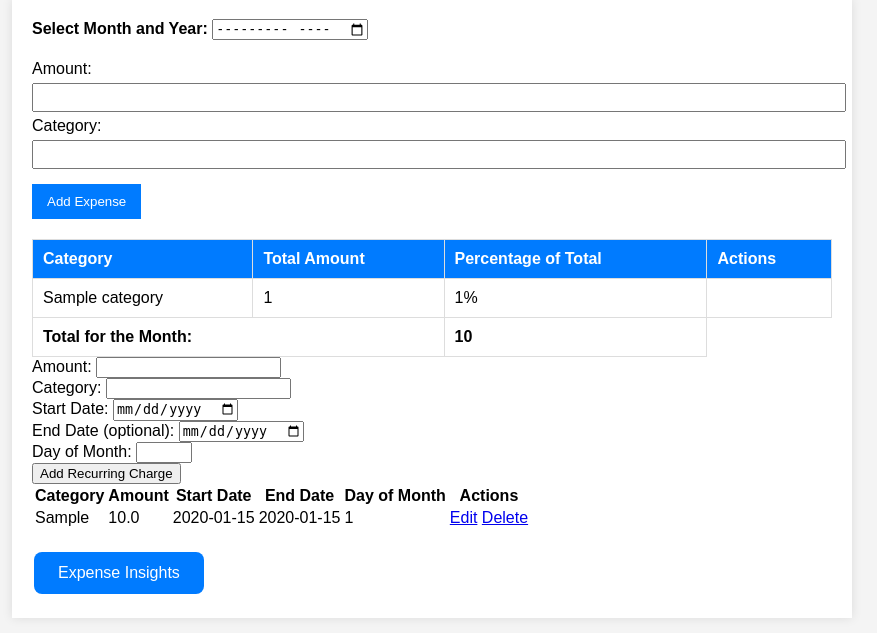
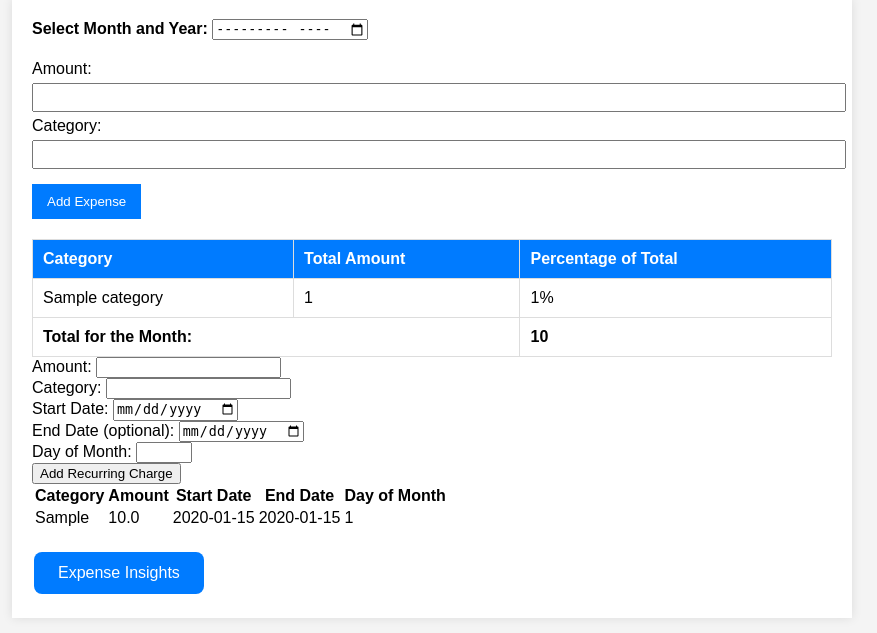
Before and after one commit to YukioRivera/expenseTracker, a Flask app: template app/templates/index.html in a window 1280 px wide. Shown: the part 109-742 px from the top of the page, without its empty margins (208-1085 px from the left). Run offline with Flask 2, Linux system fonts and the light colour scheme; tables that the repository leaves empty hold one stand-in row (values such as "Sample post"); the template is opened without the code that fills it: values that come from a table or form of the project are taken from there, most other values are stand-ins (such as "Sample title", 1, 10 or a date in 2020).

Commit message:
removed action column, added by accident

```diff
--- a/app/routes.py
+++ b/app/routes.py
@@ -1,12 +1,12 @@
 from flask import Blueprint, render_template, request, redirect, url_for, flash
 from datetime import datetime
-from app.models import Expense, User
+from app.models import Expense, User, RecurringCharge
 from app import db, login_manager
 from collections import defaultdict
 from flask import jsonify
 from werkzeug.security import check_password_hash, generate_password_hash
 from flask_login import login_user, logout_user, login_required, current_user
-from app.models import RecurringCharge
+
 
 main = Blueprint('main', __name__)
 
@@ -66,7 +66,9 @@ def home():
 
     # Get the list of unique categories that have recurring charges
     recurring_categories = db.session.query(RecurringCharge.category).distinct().all()
+    print("recurring_categories: ", recurring_categories)
     recurring_category_names = [category[0] for category in recurring_categories]
+    print("recurring_category_names: ", recurring_category_names)
 
     return render_template(
         'index.html',
--- a/app/templates/index.html
+++ b/app/templates/index.html
@@ -29,7 +29,6 @@
                 <th>Category</th>
                 <th>Total Amount</th>
                 <th>Percentage of Total</th>
-                <th>Actions</th>  <!-- Add an Actions column header -->
             </tr>
         </thead>
         <tbody>
@@ -39,12 +38,6 @@
                     <td>{{ category }}</td>
                     <td>{{ total_amount }}</td>
                     <td>{{ category_percentages[category] }}%</td>
-                    <td>
-                        <!-- Add an Edit link for recurring charges -->
-                        {% if category in recurring_category_names %}
-                            <a href="{{ url_for('main.edit_recurring_charge', category=category) }}">Edit</a>
-                        {% endif %}
-                    </td>
                 </tr>
                 {% endfor %}
             {% else %}
@@ -97,7 +90,6 @@
                 <th>Start Date</th>
                 <th>End Date</th>
                 <th>Day of Month</th>
-                <th>Actions</th>
             </tr>
         </thead>
         <tbody>
@@ -109,16 +101,11 @@
                     <td>{{ charge.start_date }}</td>
                     <td>{{ charge.end_date or 'N/A' }}</td>
                     <td>{{ charge.day_of_month }}</td>
-                    <td>
-                        <!-- Edit and Delete buttons (you'll need to implement the routes and logic for these) -->
-                        <a href="{{ url_for('main.edit_recurring_charge', id=charge.id) }}">Edit</a>
-                        <a href="{{ url_for('main.delete_recurring_charge', id=charge.id) }}">Delete</a>
-                    </td>
                 </tr>
                 {% endfor %}
             {% else %}
                 <tr>
-                    <td colspan="6">No recurring charges found.</td>
+                    <td colspan="5">No recurring charges found.</td>
                 </tr>
             {% endif %}
         </tbody>
```
